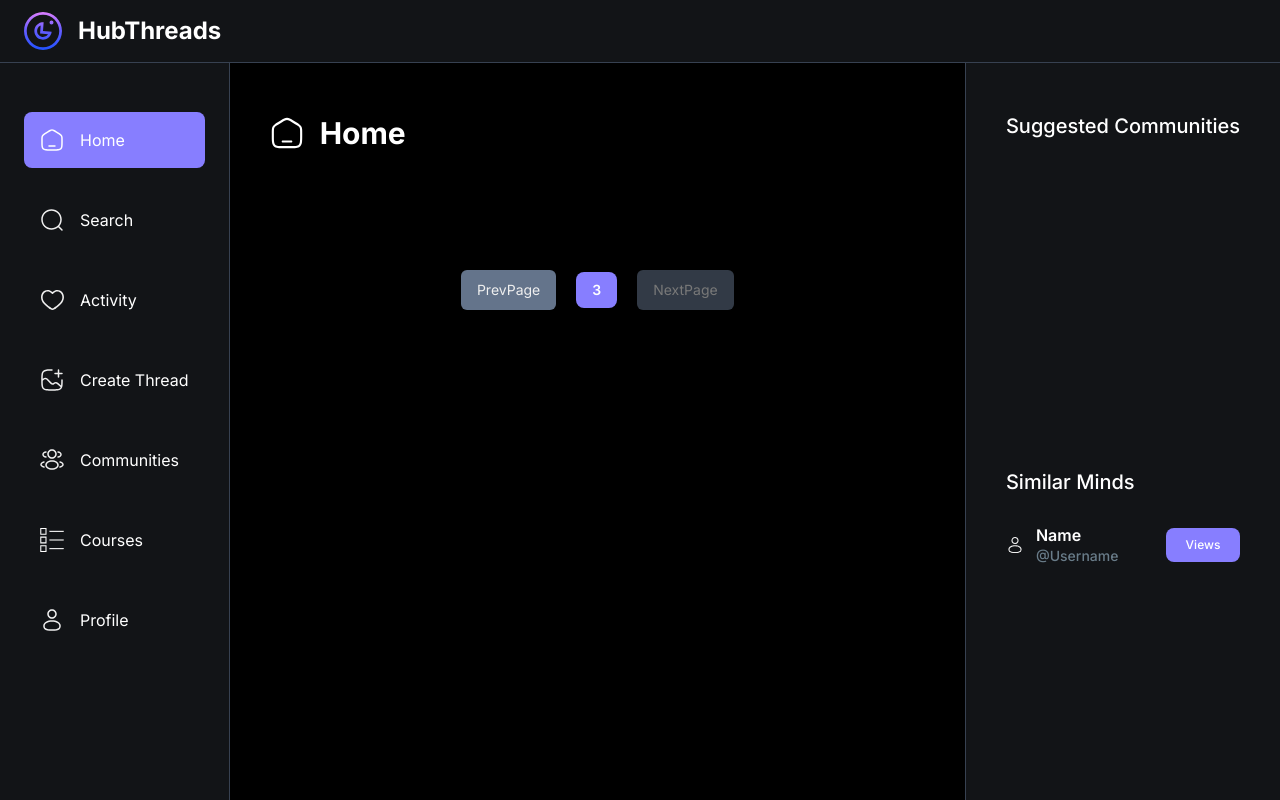
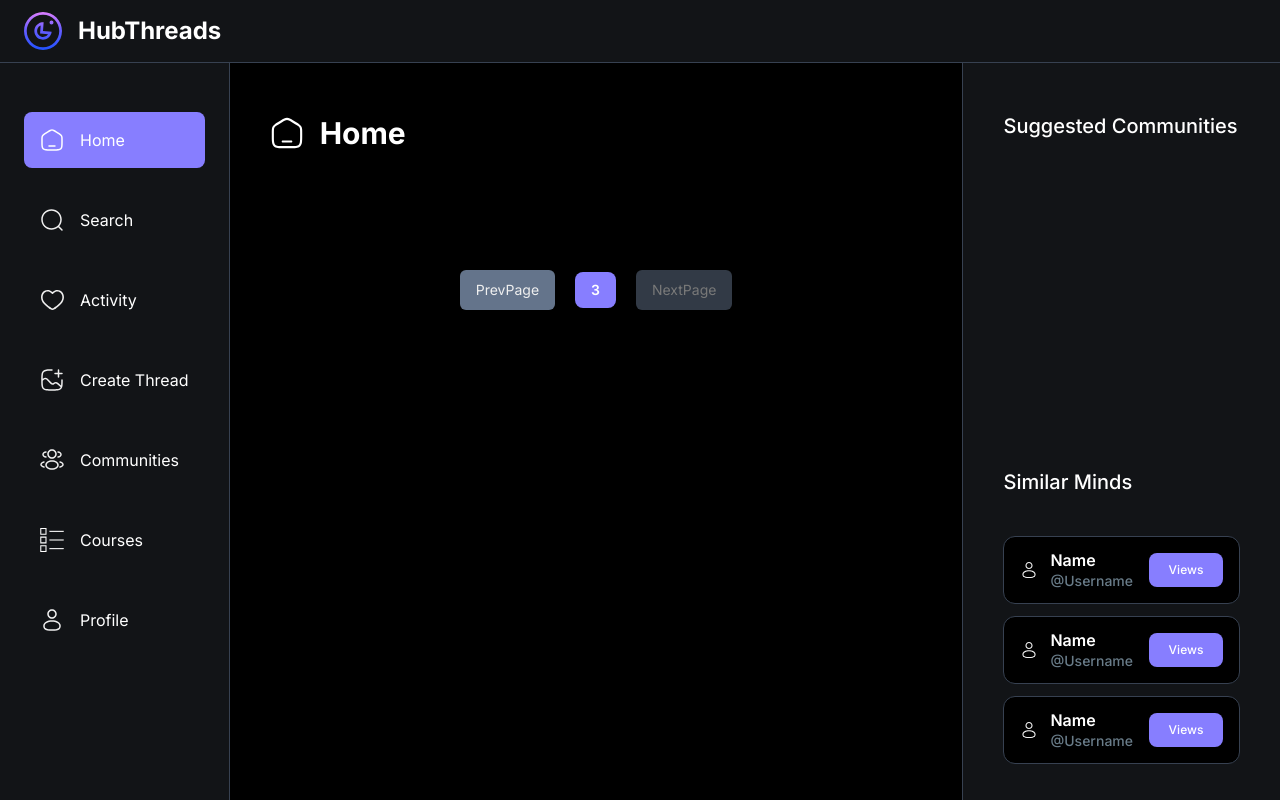
Before and after one commit to DevAnonitos/community-hubThread, a Next.js app: page / in a window 1280 px wide. Built offline with nearby package versions, Linux system fonts and the light colour scheme; no server answers.

Commit message:
update:Add->FixStyleBorder

```diff
--- a/components/cards/UserCard.tsx
+++ b/components/cards/UserCard.tsx
@@ -28,7 +28,10 @@ const UserCard = ({
 
     return (
         <>
-            <article className='user-card'>
+            <article
+                className='user-card my-3 bg-dark-1 py-3 px-4
+                rounded-xl border-[1px] border-gray-700'
+            >
                 <div className='user-card_avatar'>
                     <div className='relative'>
                         <Image
--- a/components/shared/RightSidebar.tsx
+++ b/components/shared/RightSidebar.tsx
@@ -23,6 +23,8 @@ const RightSidebar = async () => {
 
                     <div className='mt-7 flex-w-[350px] flex-col gap-10'>
                         <UserCard />
+                        <UserCard />
+                        <UserCard />
                     </div>
                 </div>
             </section>
```
